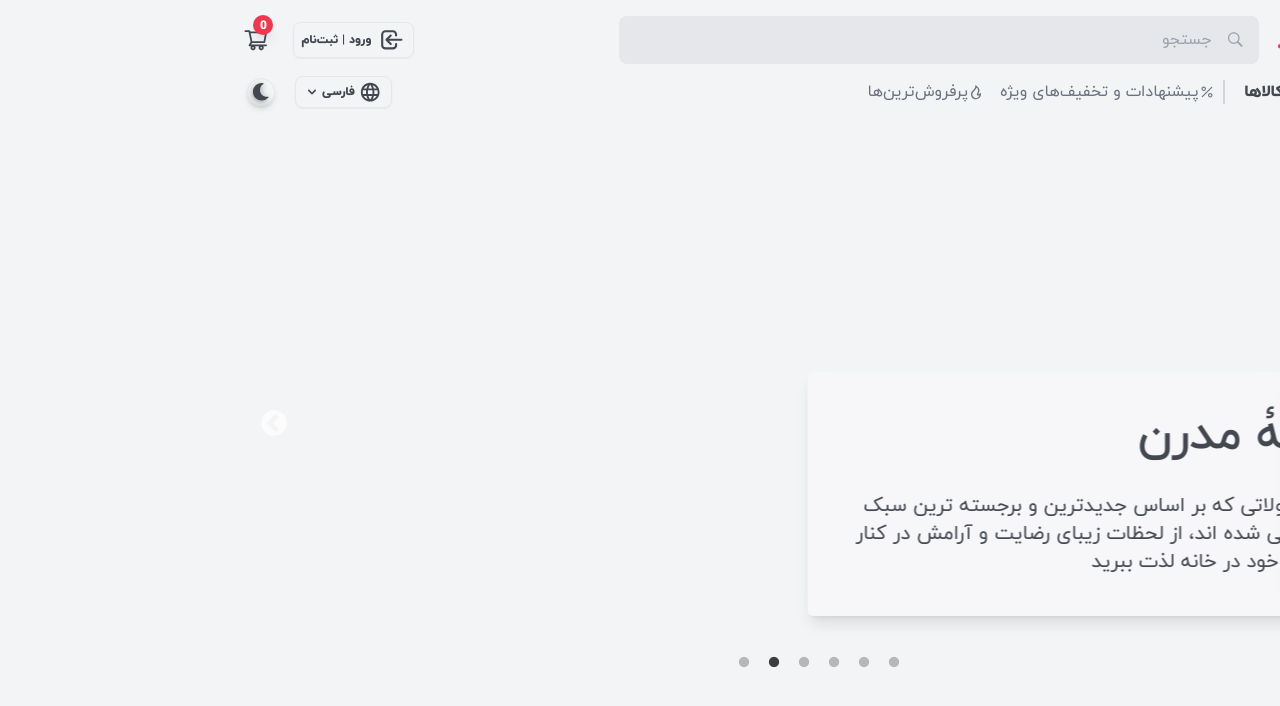
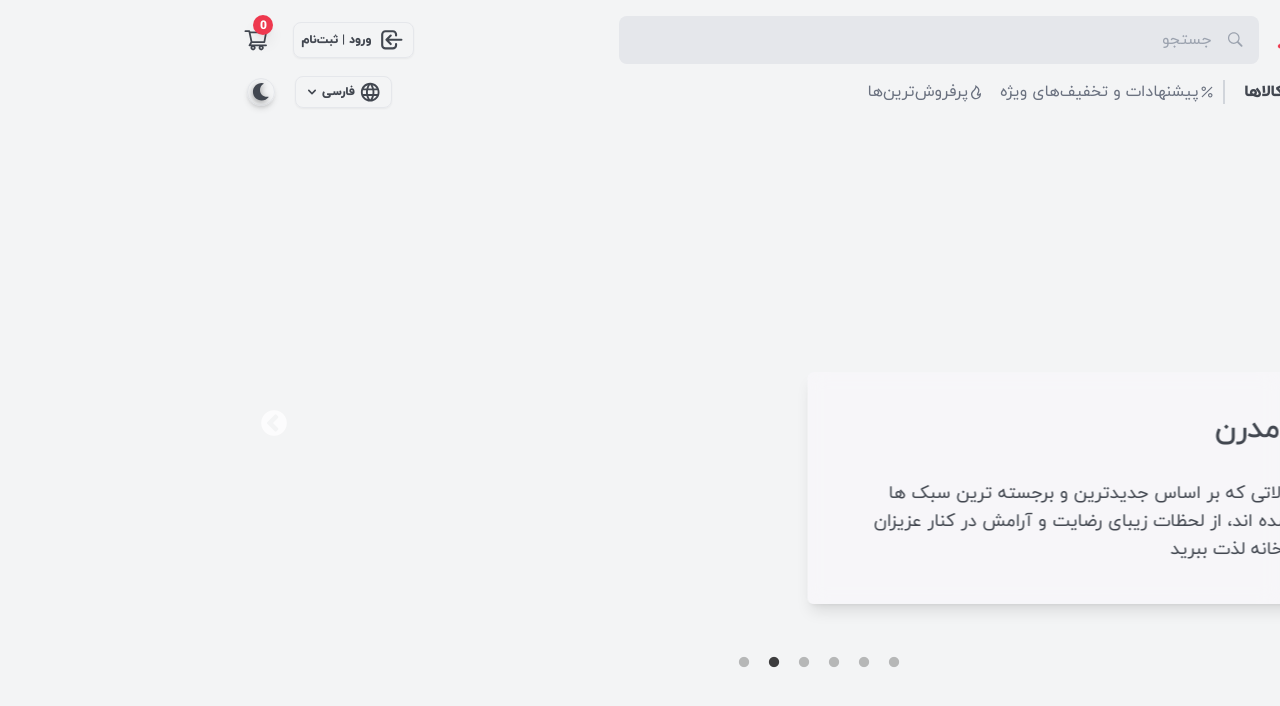
Before and after one commit to Topstar1995/E-Commerce-marketplace, a Next.js app: page / in a window 1280 px wide. Shown: the top 706 px of the page. Built offline with nearby package versions, Linux system fonts and the light colour scheme.

Commit message:
style: :lipstick: change carousel style

```diff
--- a/components/carousel/Slide.tsx
+++ b/components/carousel/Slide.tsx
@@ -17,10 +17,10 @@ const Slide: React.FC<Props> = (props) => {
           <div
             className={`backdrop-filter backdrop-blur-[10px] bg-palette-card/40 p-3 md:p-8 lg:p-10 shadow-lg md:overflow-hidden ltr:text-left rtl:text-right rounded-md  md:w-[60%] lg:w-[50%] md:mt-auto absolute bottom-0 md:top-[45%] md:right-[25%] md:bottom-auto`}
           >
-            <h3 className="text-lg md:text-4xl lg:text-5xl font-medium">
+            <h3 className="text-lg md:text-2xl lg:text-3xl font-medium">
               {t[`${title}`]}
             </h3>
-            <p className="text-[14px] md:text-xl mt-2 md:mt-4 lg:mt-8">
+            <p className="text-[13px] md:text-lg mt-2 md:mt-4 lg:mt-8">
               {t[`${description}`]}
             </p>
           </div>
--- a/components/carousel/index.tsx
+++ b/components/carousel/index.tsx
@@ -23,7 +23,7 @@ const index = () => {
     ),
   };
   return (
-    <div className="h-[30vh] md:h-full">
+    <div className=" md:h-full">
       <Slider {...settings}>
         {sliderContent.map((item) => {
           return (
```
